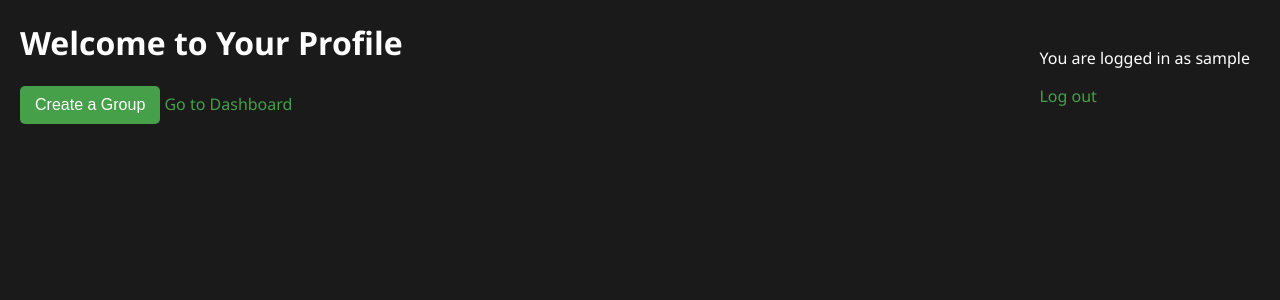
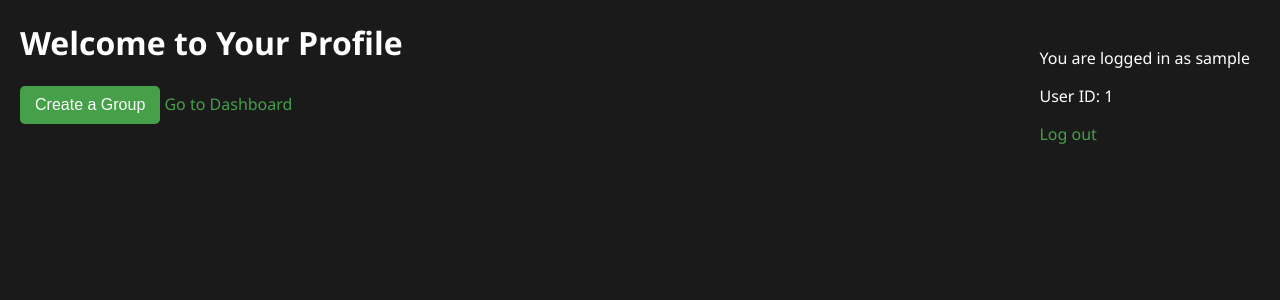
Before and after one commit to Germuu/Music-collabortion-site, a Flask app: page / in a window 1280 px wide. Shown: the top 300 px of the page. Run offline with Flask 3, Linux system fonts and the light colour scheme; the visitor is signed in with stand-in values (Sample User, id 1); some libraries are stand-ins or nearby versions.

Commit message:
display user id in dashboard for collaboration

```diff
--- a/templates/index.html
+++ b/templates/index.html
@@ -105,6 +105,7 @@
         <div class="profile-container">
             <div class="profile-info">
                 <p>You are logged in as {{ session.username }}</p>
+                <p>User ID: {{ session.user_id }}</p>
                 <a href="/logout">Log out</a>
             </div>
             <div>
```
